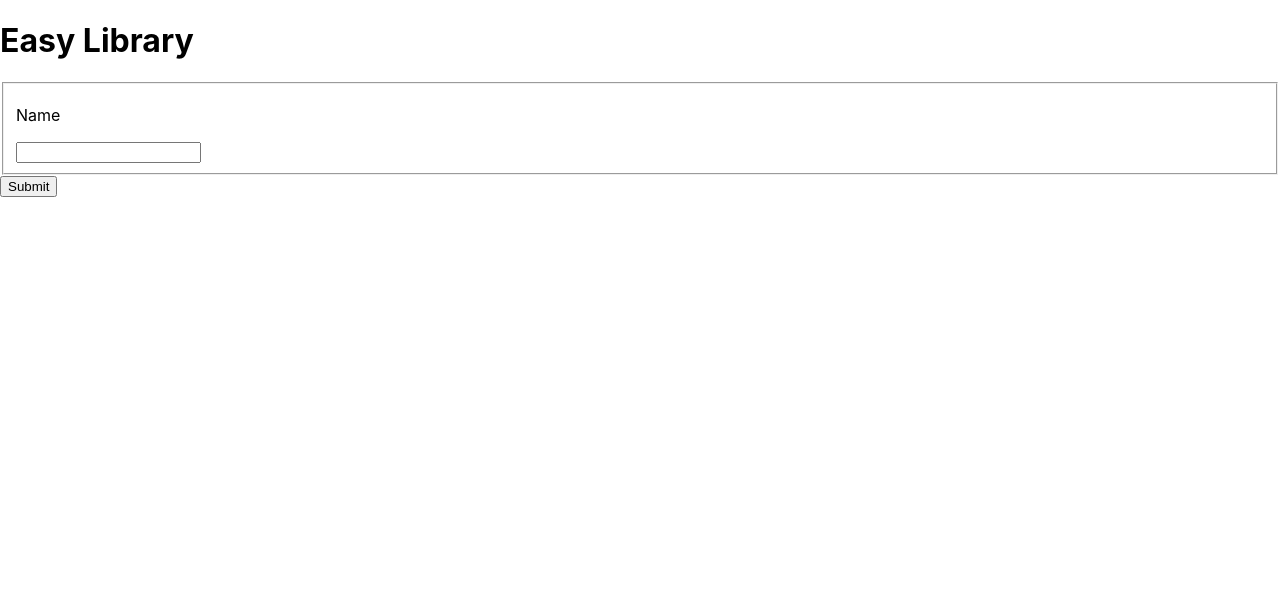
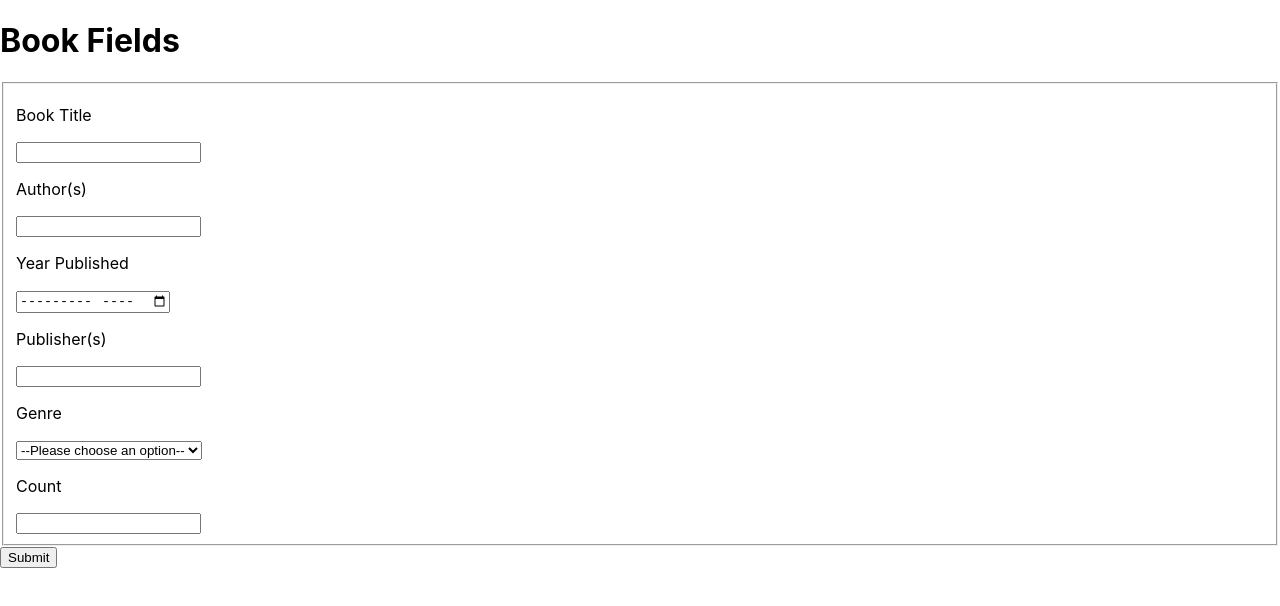
Before and after one commit to taquy/library-management, a React (Create React App) app in the folder frontend/reactform/: page / in a window 1280 px wide. Shown: the top 606 px of the page. Built offline with nearby package versions, Linux system fonts and the light colour scheme.

Commit message:
A better and more complete library submission form

```diff
--- a/frontend/reactform/src/App.js
+++ b/frontend/reactform/src/App.js
@@ -18,7 +18,7 @@ function App() {
 
     setTimeout(() => {
       setSubmitting(false);
-    }, 3000);
+    }, 3000)
   }
 
   const handleChange = event => {
@@ -30,26 +30,61 @@ function App() {
 
   return(
     <div className="wrapper">
-      <h1>Easy Library</h1>
+      <h1>Book Fields</h1>
       {submitting &&
-        <div>Submtting Form...
+        <div>Submtting Book information...
           You are submitting the following:
          <ul>
            {Object.entries(formData).map(([name, value]) => (
-                     <li key={name}><strong>{name}</strong>:{value.toString()}</li>
+             <li key={name}><strong>{name} </strong> : {value.toString()}</li>
            ))}
          </ul>
         </div>
       }
       <form onSubmit={handleSubmit}>
         <fieldset>
+
           <label>
-            <p>Name</p>
+            <p>Book Title</p>
             <input name="name" onChange={handleChange}/>
           </label>
+
+          <label>
+            <p>Author(s)</p>
+            <input name="authors" onChange={handleChange}/>
+          </label>
+
+          <label>
+            <p>Year Published</p>
+            <input type="month" name="yearpublished" onChange={handleChange}/>
+          </label>
+
+          <label>
+            <p>Publisher(s)</p>
+            <input name="publishers" onChange={handleChange}/>
+          </label>
+
+         <label>
+           <p>Genre</p>
+           <select name="Genre" onChange={handleChange}>
+               <option value="">--Please choose an option--</option>
+               <option value="ficiont">Fiction</option>
+               <option value="nonfiction">Non-fiction</option>
+               <option value="history">History</option>
+               <option value="selfhelp">Self-help</option>
+               <option value="novel">novel</option>
+           </select>
+         </label>
+
+         <label>
+           <p>Count</p>
+           <input type="number" name="count" min="0" onChange={handleChange} step="1"/>
+         </label>
        </fieldset>
+
         <button type="submit">Submit</button>
       </form>
+
     </div>
   )
 }
```
Lines whose indentation alone changed are shown as unchanged.
